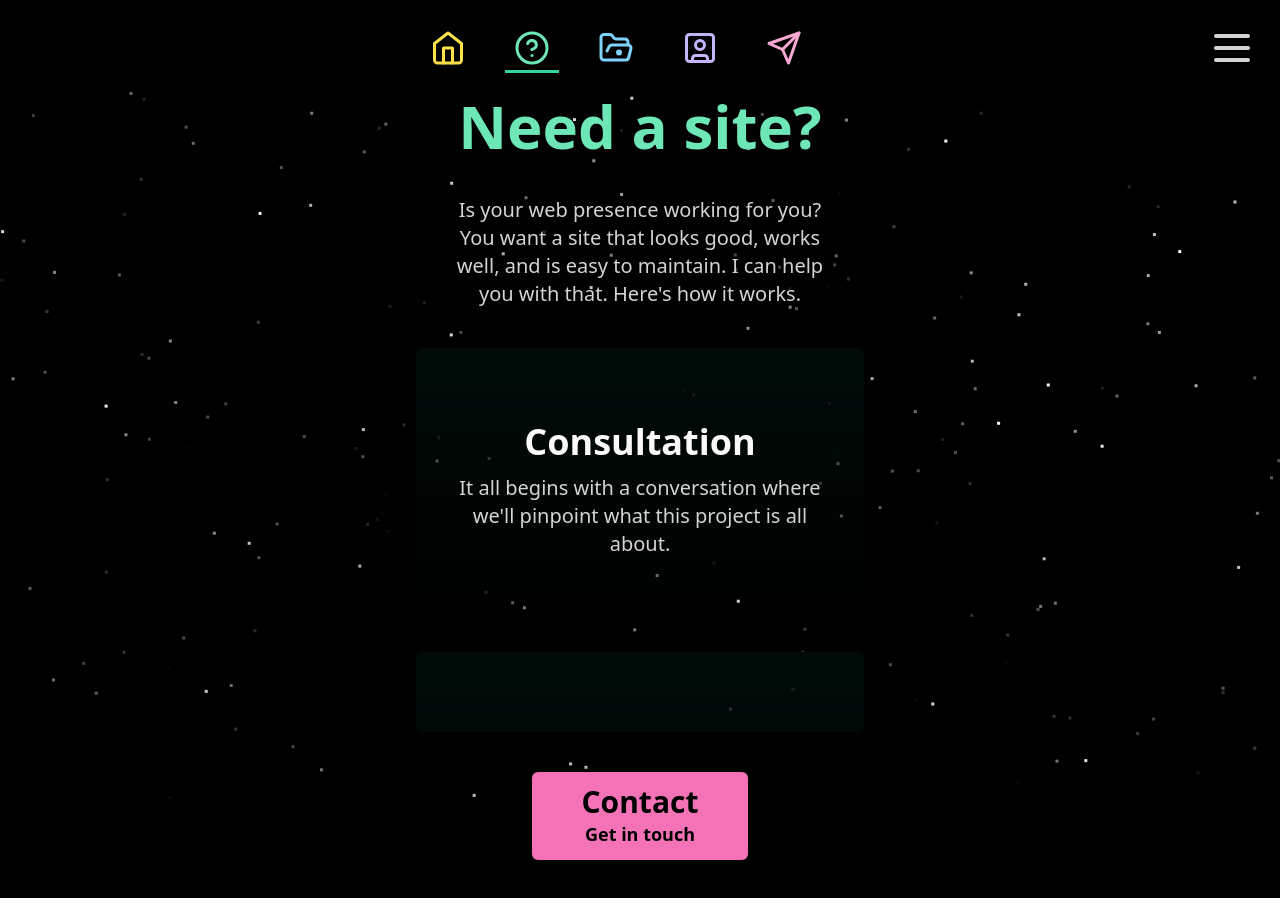
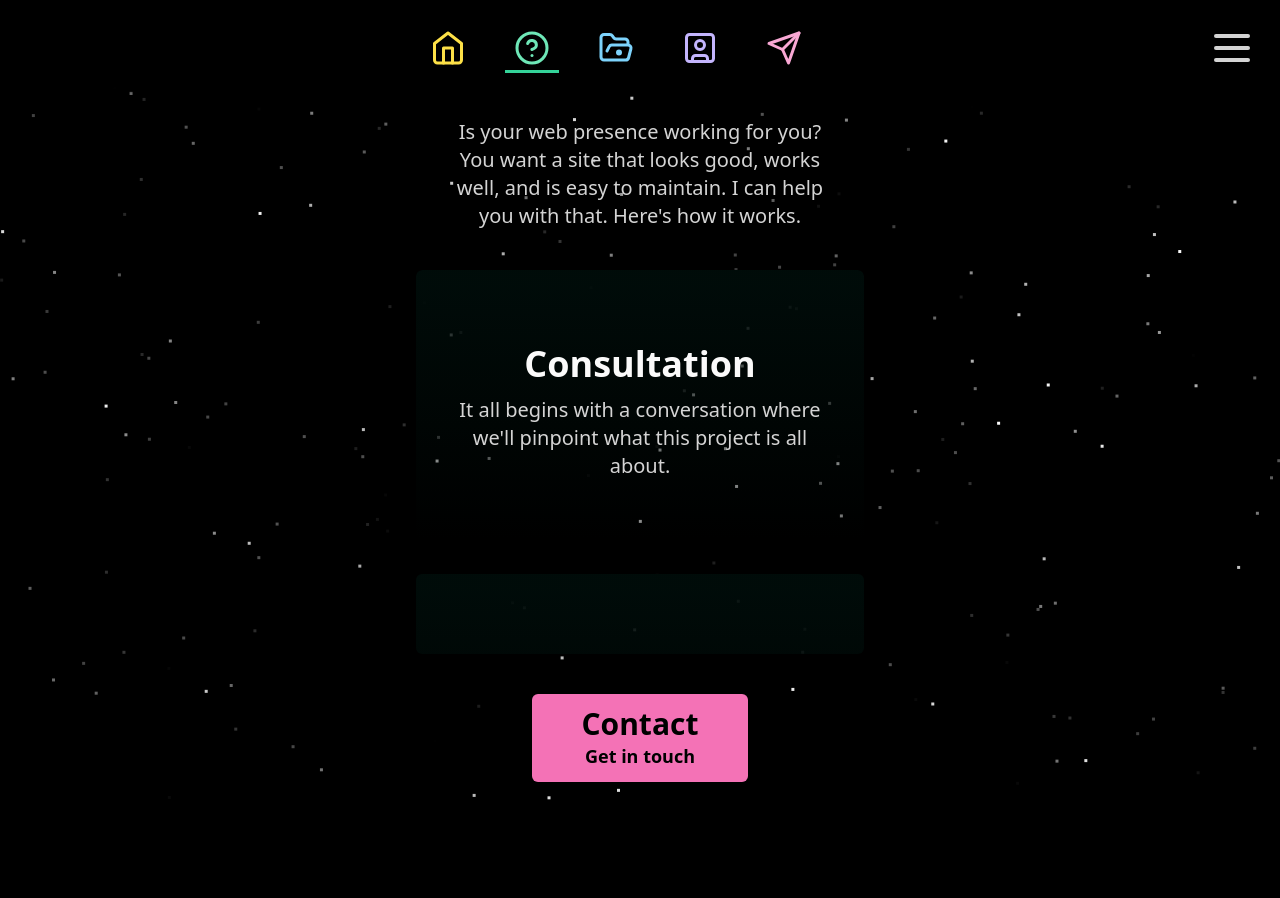
Before and after one commit to BKSchatzki/bkschatzki-dev, a React (Vite) app: page /services in a window 1280 px wide. Shown: the top 898 px of the page. After the commit the page ends 800 px from the top, so only its background shows below. Built offline with nearby package versions, Linux system fonts and the light colour scheme.

Commit message:
Change min-h of wrapper to h and remove scrollbar always on

```diff
--- a/index.html
+++ b/index.html
@@ -8,7 +8,7 @@
     <title>Brendan K. Schatzki, SWE</title>
   </head>
   <body
-    class="overflow-y-scroll bg-black text-neutral-300 scrollbar scrollbar-track-black scrollbar-thumb-neutral-400"
+    class="bg-black text-neutral-300 scrollbar scrollbar-track-black scrollbar-thumb-neutral-400"
   >
     <!-- A little help for the Netlify post-processing bots -->
     <form name="contact" netlify netlify-honeypot="bot-field" hidden>
--- a/src/components/PageWrapper.tsx
+++ b/src/components/PageWrapper.tsx
@@ -2,7 +2,7 @@ import { ReactNode } from "react";
 
 const PageWrapper = ({ children }: { children: ReactNode }) => {
   return (
-    <div className="mx-auto flex min-h-[100dvh] w-11/12 flex-col items-center justify-center sm:py-24">
+    <div className="mx-auto flex h-[100dvh] w-11/12 flex-col items-center justify-center sm:py-24">
       {children}
     </div>
   );
```
